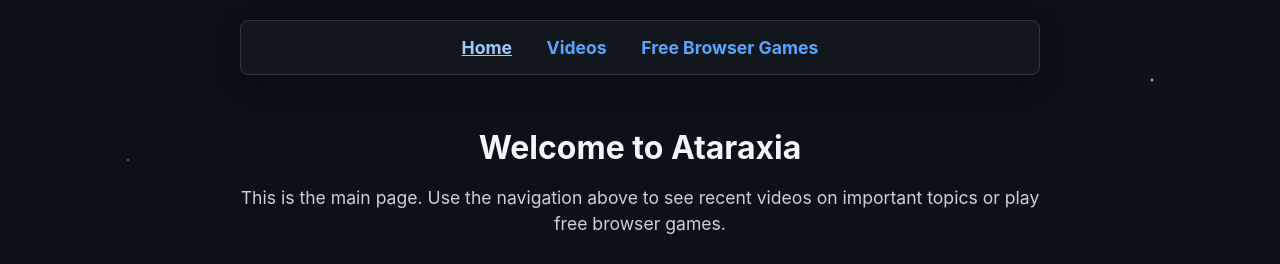
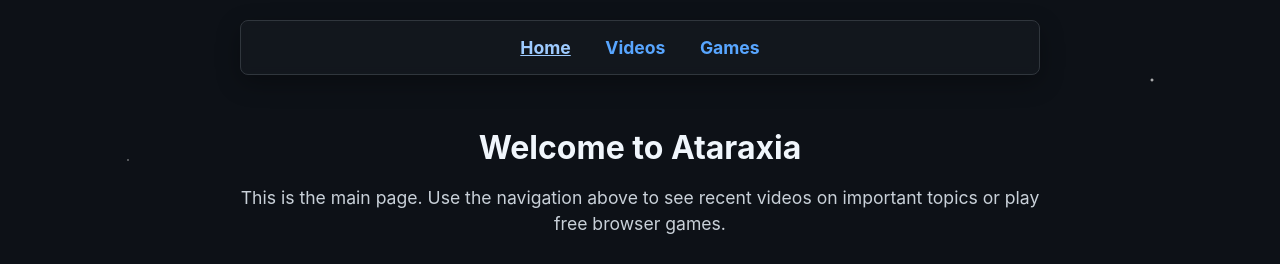
Before and after one commit to CicadaSovnd/ataraxia, a plain HTML site: page index.html in a window 1280 px wide. Shown: the top 264 px of the page. Drawn offline with Linux system fonts and the light colour scheme.

Commit message:
Add files via upload

```diff
--- a/index.html
+++ b/index.html
@@ -19,7 +19,7 @@
                 <a href="must-see.html">Must See</a>
             </div>
         </div>
-        <a href="games.html">Free Browser Games</a>
+        <a href="games.html">Games</a>
     </nav>
 
     <main>
```
Also changed, not shown: games.html (+1 -1 lines), must-see.html (+1 -1 lines), politics.html (+1 -1 lines), science.html (+1 -1 lines).
